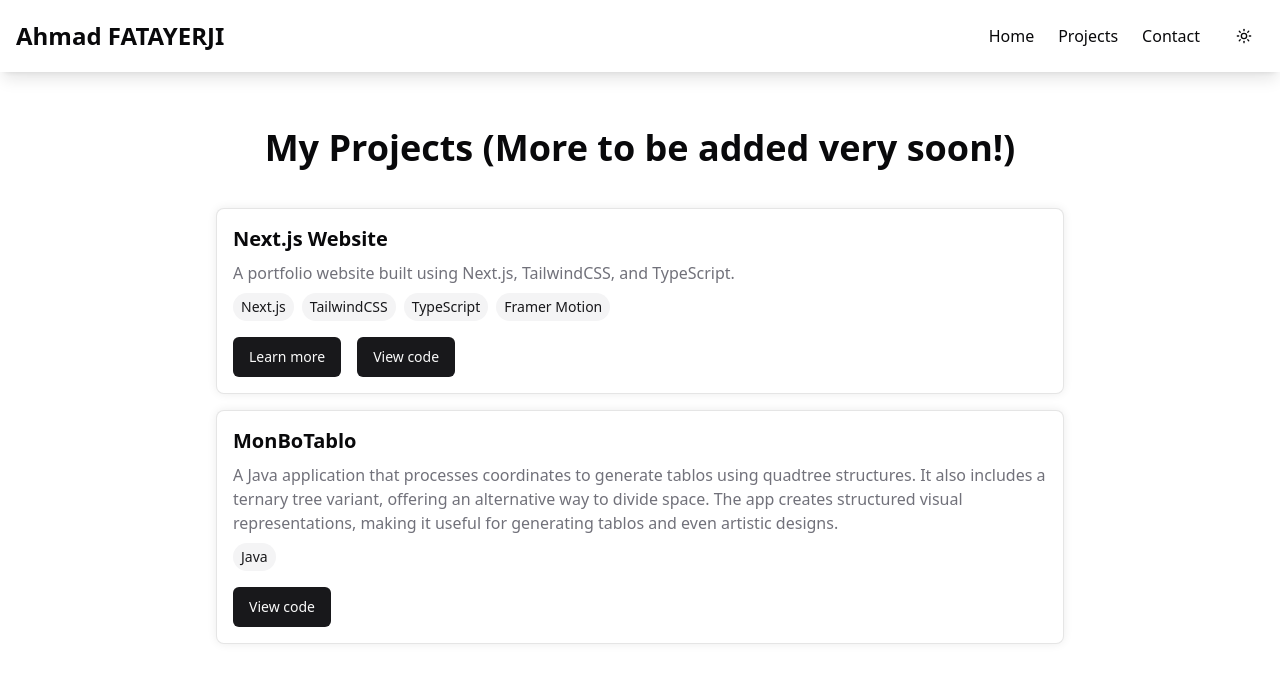
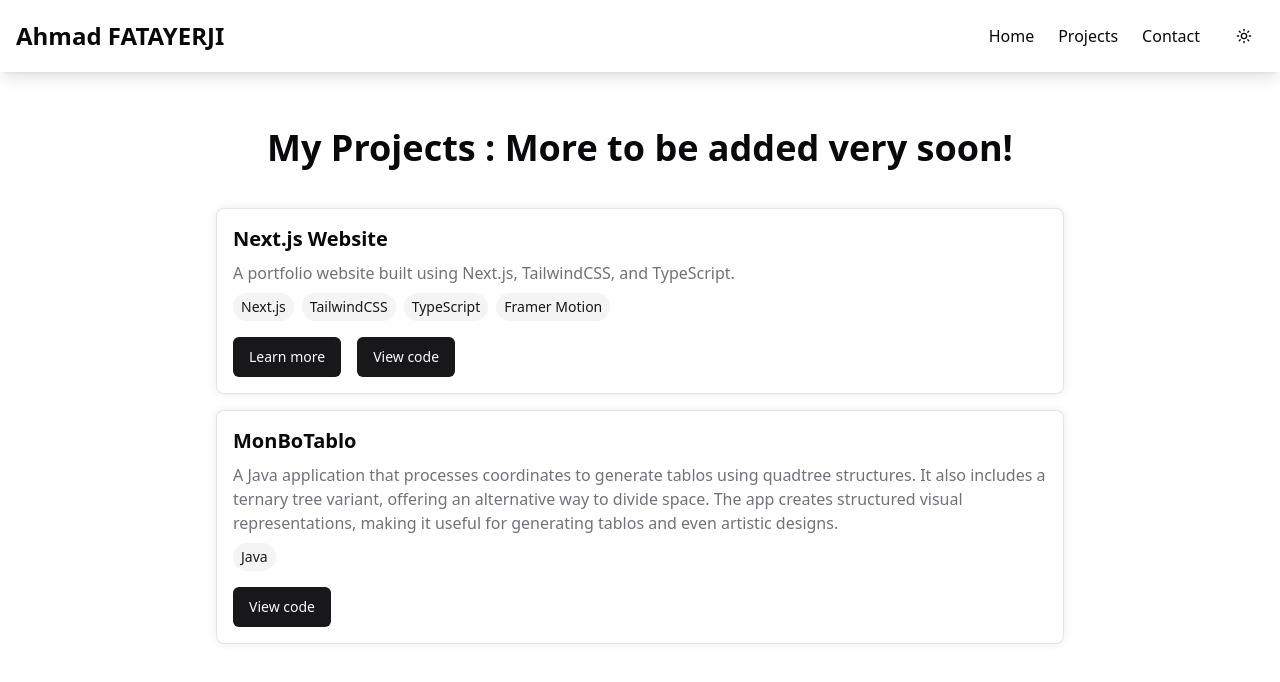
Before and after one commit to ahmad-fatayerji/MyPortfolio, a Next.js app: page /projects in a window 1280 px wide. Shown: the top 682 px of the page. Built offline with nearby package versions, Linux system fonts and the light colour scheme.

Commit message:
updated project page

```diff
--- a/src/app/projects/page.tsx
+++ b/src/app/projects/page.tsx
@@ -35,7 +35,7 @@ export default function ProjectsPage() {
         transition={{ duration: 0.5, ease: "easeOut" }}
         className="text-4xl font-bold text-center mb-10"
       >
-        My Projects (More to be added very soon!)
+        My Projects : More to be added very soon!
       </motion.h2>
 
       <motion.div
```
